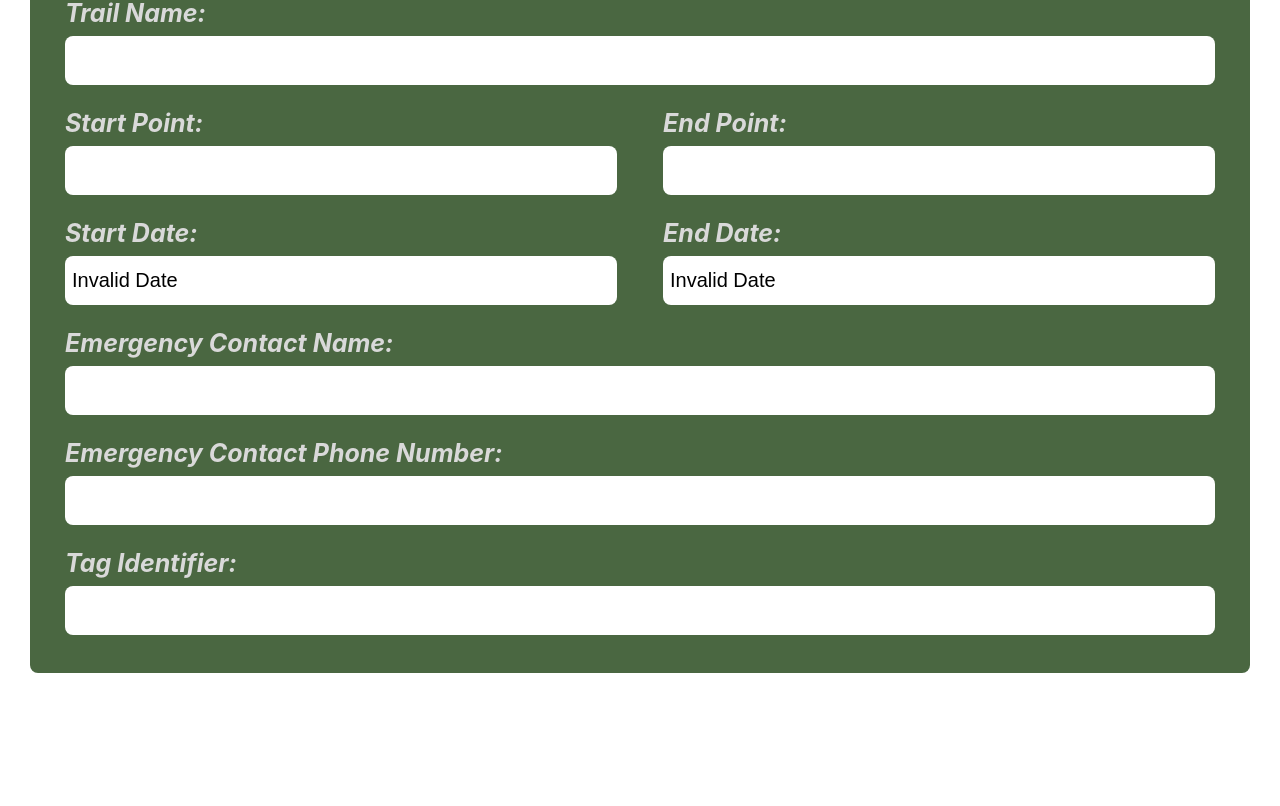
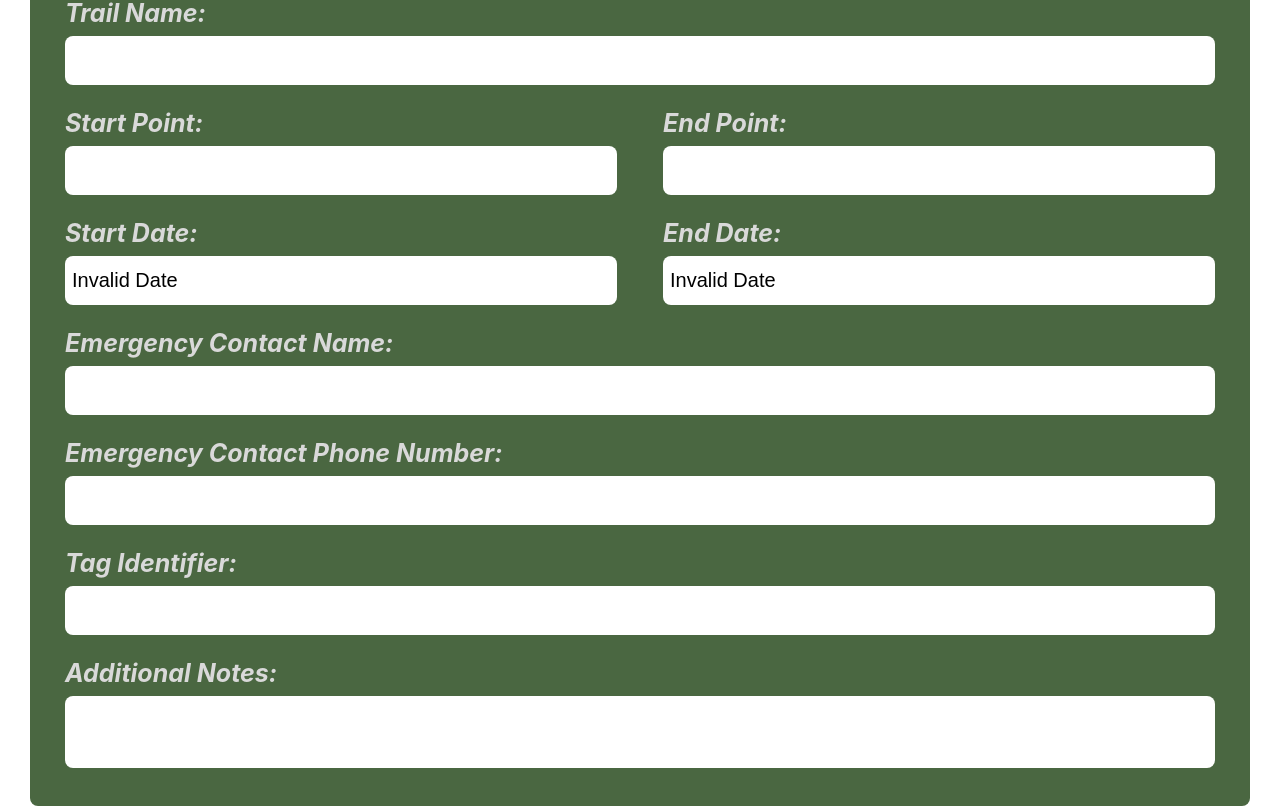
Before and after one commit to sarah-raisuddin/hiker-portal, a React (Create React App) app: page /trip-summary in a window 1280 px wide. Shown: the part 516-1322 px from the top of the page. Before the commit the page ends 1189 px from the top, so only its background shows below. Built offline with nearby package versions, Linux system fonts and the light colour scheme; no server answers.

Commit message:
added additional notes input boxes to trip plan, trip edit, and trip summary pages

```diff
--- /dev/null
+++ b/src/base-components/display-text-long.js
@@ -0,0 +1,19 @@
+import React, { useRef, useEffect } from "react";
+
+function DisplayLongText({ label, value, onClick }) {
+  return (
+    <div onClick={onClick} className="input-box">
+      <label>{label}</label>
+      <textarea
+        value={value}
+        readOnly
+        style={{
+          resize: "none",
+          height: "auto",
+        }}
+      />
+    </div>
+  );
+}
+
+export default DisplayLongText;
--- a/src/pages/trip-edit.js
+++ b/src/pages/trip-edit.js
@@ -11,6 +11,7 @@ import InputDateTime from "../base-components/input-datetime";
 import { formatDateFromDatabase } from "../util";
 import { validateDateRange, validatePhoneNumberFormat } from "../util";
 import InputErrorMessage from "../base-components/input-error-message";
+import LongInputText from "../base-components/input-text-long";
 
 function EditTrip() {
   const isUserLoggedIn = localStorage.getItem("isUserLoggedIn");
@@ -37,6 +38,7 @@ function EditTrip() {
   const [rfid_tag_uid, setRfidTagID] = useState("");
   const [startPointName, setStartPointName] = useState("");
   const [endPointName, setEndPointName] = useState("");
+  const [additionalNotes, setAdditionalNotes] = useState("");
 
   const [checkpointOptions, setCheckpointOptions] = useState([]);
 
@@ -49,6 +51,7 @@ function EditTrip() {
     navigateTo("/trip-summary");
   };
 
+  // TODO-KT: get additional notes
   const getTripPlan = async () => {
     const apiEndpoint = `http://localhost:3000/hiker_portal/trip_plans?user_id=${userId}`;
     try {
@@ -276,6 +279,11 @@ function EditTrip() {
             value={rfid_tag_uid}
             onChange={setRfidTagID}
           />
+          <LongInputText
+            label="Additional Notes:"
+            value={additionalNotes}
+            onChange={setAdditionalNotes}
+          />
         </div>
       </div>
     </div>
--- a/src/pages/trip-plan.js
+++ b/src/pages/trip-plan.js
@@ -9,6 +9,7 @@ import { useNavigate } from "react-router-dom";
 import BackToDashboard from "../base-components/back-to-dashboard";
 import { validateDateRange, validatePhoneNumberFormat } from "../util";
 import InputErrorMessage from "../base-components/input-error-message";
+import LongInputText from "../base-components/input-text-long";
 
 function PlanTrip() {
   // user info
@@ -23,6 +24,7 @@ function PlanTrip() {
   const [rfid_tag_uid, setRfidTagID] = useState("");
   const [trailOptions, setTrailOptions] = useState([]);
   const [checkpointOptions, setCheckpointOptions] = useState([]);
+  const [additionalNotes, setAdditionalNotes] = useState("");
 
   // error checking
   const [hasEmptyField, setHasEmptyField] = useState(false);
@@ -129,6 +131,7 @@ function PlanTrip() {
     }
   };
 
+  // TODO-KT: add additonal notes to server endpoint
   const submitTripPlan = async () => {
     const apiEndpoint = "http://localhost:3000/hiker_portal/trip_plans";
     try {
@@ -226,6 +229,12 @@ function PlanTrip() {
             value={rfid_tag_uid}
             onChange={setRfidTagID}
           />
+          <LongInputText
+            label="Additional Notes:"
+            placeholder="Type Additional Notes"
+            value={additionalNotes}
+            onChange={setAdditionalNotes}
+          />
           {hasEmptyField && (
             <InputErrorMessage
               message={
--- a/src/pages/trip-summary.js
+++ b/src/pages/trip-summary.js
@@ -9,6 +9,7 @@ import { formatDate } from "../util";
 import edit from "../images/button-edit.png";
 import archive from "../images/button-archive.png";
 import info from "../images/info.png";
+import DisplayLongText from "../base-components/display-text-long";
 
 function TripSummary() {
   //user info
@@ -39,7 +40,9 @@ function TripSummary() {
   const [endPointName, setEndPointName] = useState("");
   const [uniqueTrackingLink, setUniqueTrackingLink] = useState("");
   const [isPlanArchived, setIsPlanArchived] = useState(false);
+  const [additionalNotes, setAdditionalNotes] = useState("");
 
+  // TODO-KT: get additional notes text
   const getTripPlan = async () => {
     const apiEndpoint = `http://localhost:3000/hiker_portal/trip_plans?user_id=${userId}`;
     try {
@@ -194,6 +197,7 @@ function TripSummary() {
             />
           </div>
           <DisplayText label="Tag Identifier:" value={rfid_tag_uid} />
+          <DisplayLongText label="Additional Notes:" value={additionalNotes} />
         </div>
       </div>
     </div>
```
